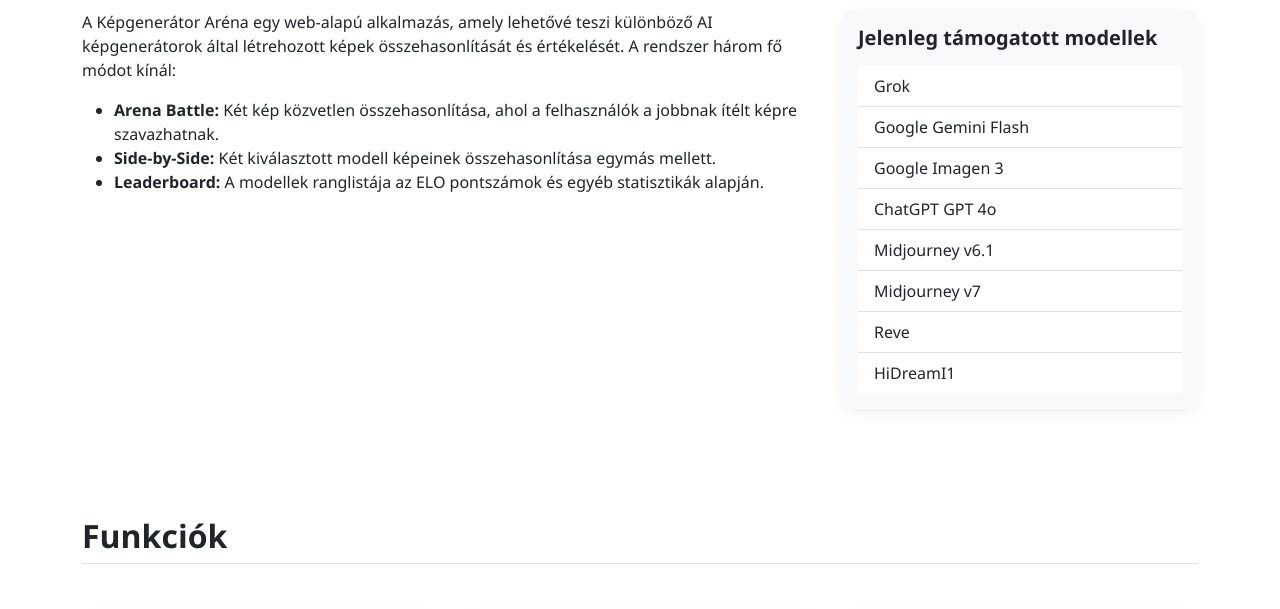
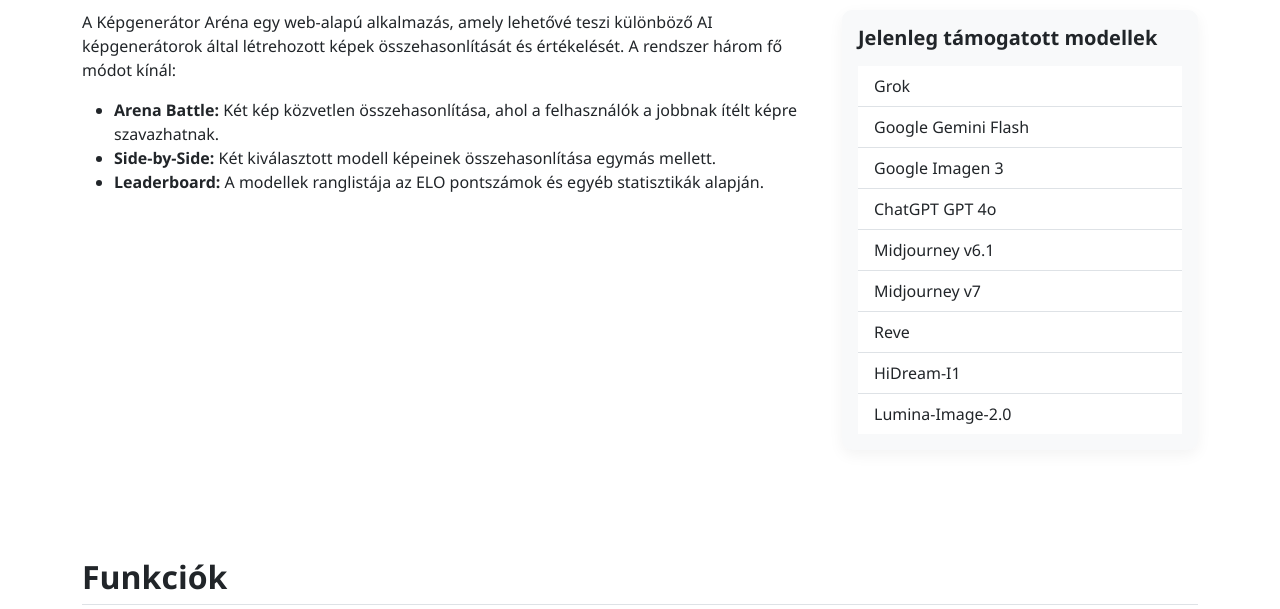
Before and after one commit to icebob/Leaderboard-Image, a website: page docs/index.html in a window 1280 px wide. Shown: the part 592-1201 px from the top of the page. Drawn offline with nearby package versions, Linux system fonts and the light colour scheme.

Commit message:
documentation update

```diff
--- a/docs/index.html
+++ b/docs/index.html
@@ -63,8 +63,7 @@
                         <li><strong>Side-by-Side:</strong> Két kiválasztott modell képeinek összehasonlítása egymás mellett.</li>
                         <li><strong>Leaderboard:</strong> A modellek ranglistája az ELO pontszámok és egyéb statisztikák alapján.</li>
                     </ul>
-                </div>
-                <div class="col-md-4">
+                </div>                <div class="col-md-4">
                     <div class="card bg-light">
                         <div class="card-body">
                             <h5 class="card-title">Jelenleg támogatott modellek</h5>
@@ -76,7 +75,8 @@
                                 <li class="list-group-item">Midjourney v6.1</li>
                                 <li class="list-group-item">Midjourney v7</li>
                                 <li class="list-group-item">Reve</li>
-                                <li class="list-group-item">HiDreamI1</li>
+                                <li class="list-group-item">HiDream-I1</li>
+                                <li class="list-group-item">Lumina-Image-2.0</li>
                             </ul>
                         </div>
                     </div>
```
Also changed, not shown: README.md.
